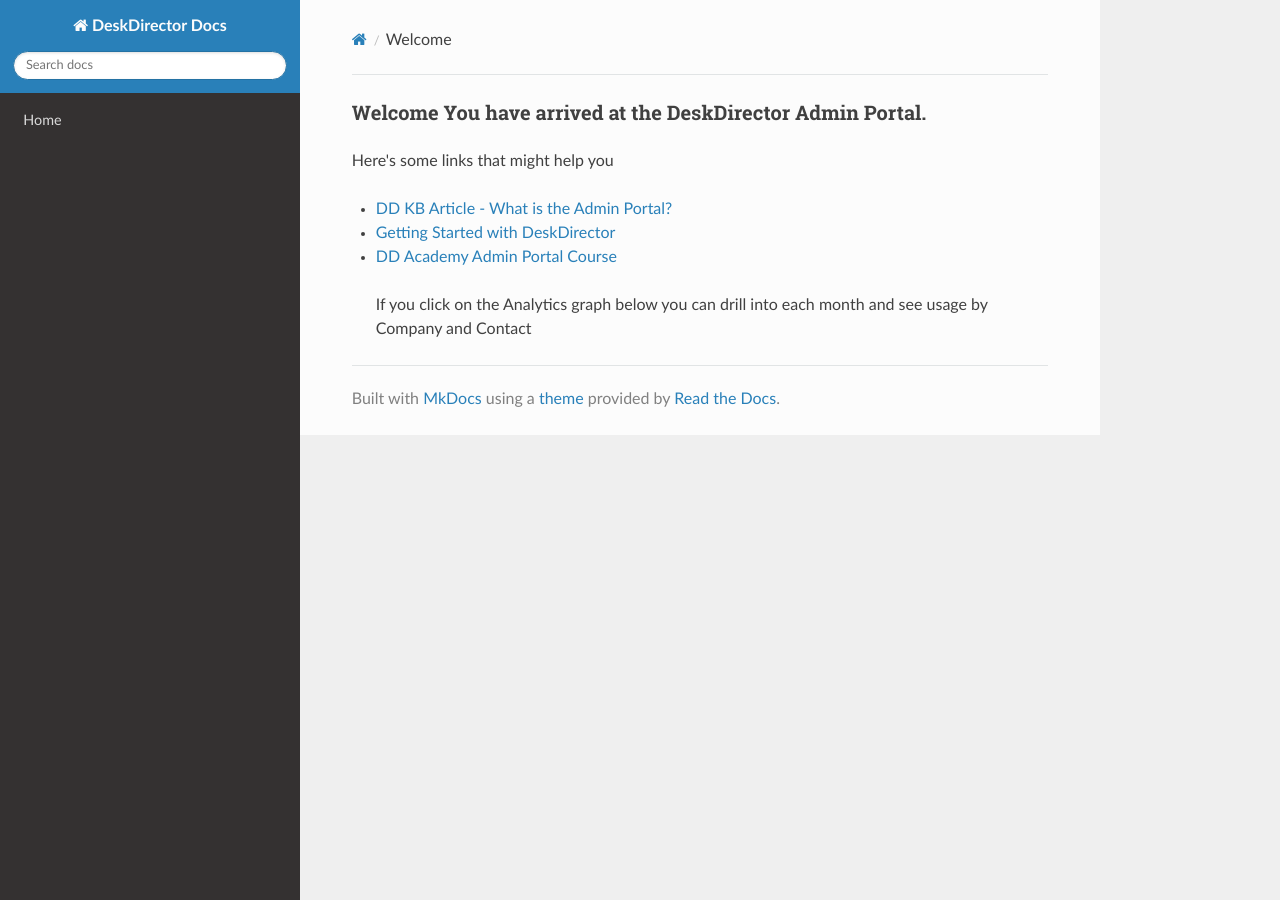
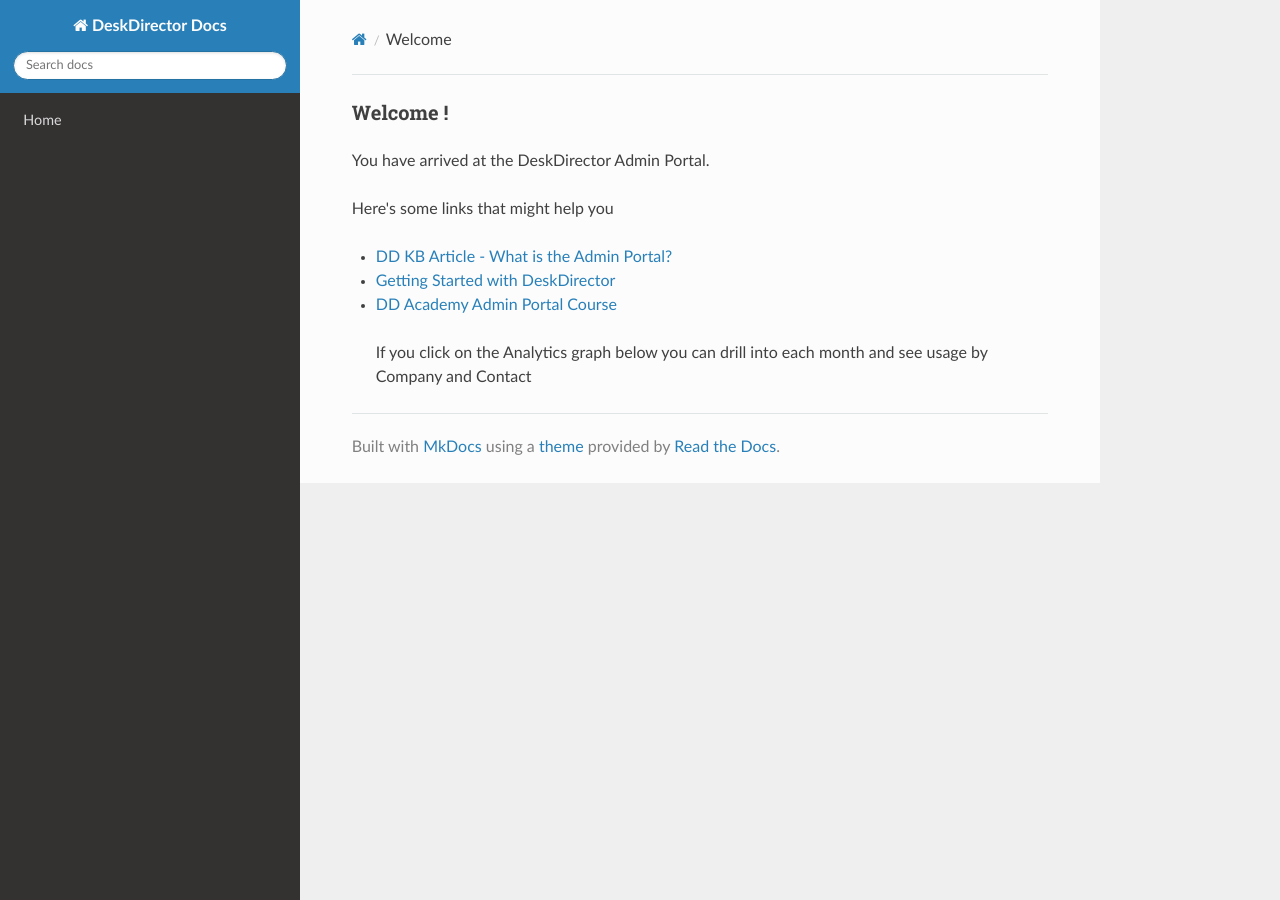
Before and after one commit to DeskDirector/docs, an MkDocs documentation site: the page built from docs/_contents/admin/home/welcome.md, in a window 1280 px wide. Built offline with MkDocs 1.6.1, drawn with Linux system fonts in a browser that asks for light colours; nearby versions of some CDN libraries; old or Windows-style settings are respelled for this version of MkDocs.

```diff
--- a/docs/_contents/admin/home/welcome.md
+++ b/docs/_contents/admin/home/welcome.md
@@ -1,4 +1,6 @@
-### Welcome You have arrived at the DeskDirector Admin Portal.
+### Welcome !
+
+You have arrived at the DeskDirector Admin Portal.
 
 
 Here's some links that might help you
```
